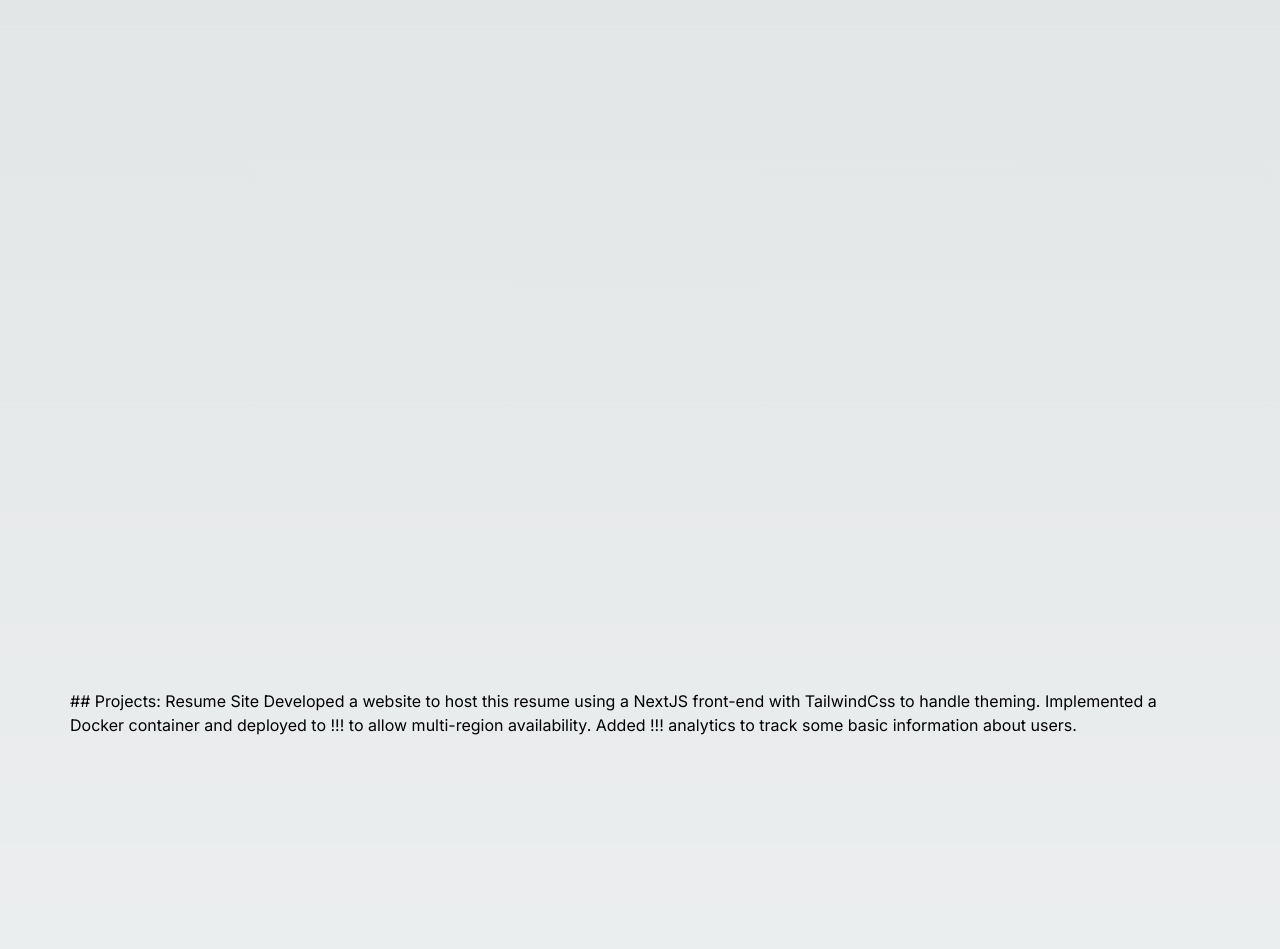
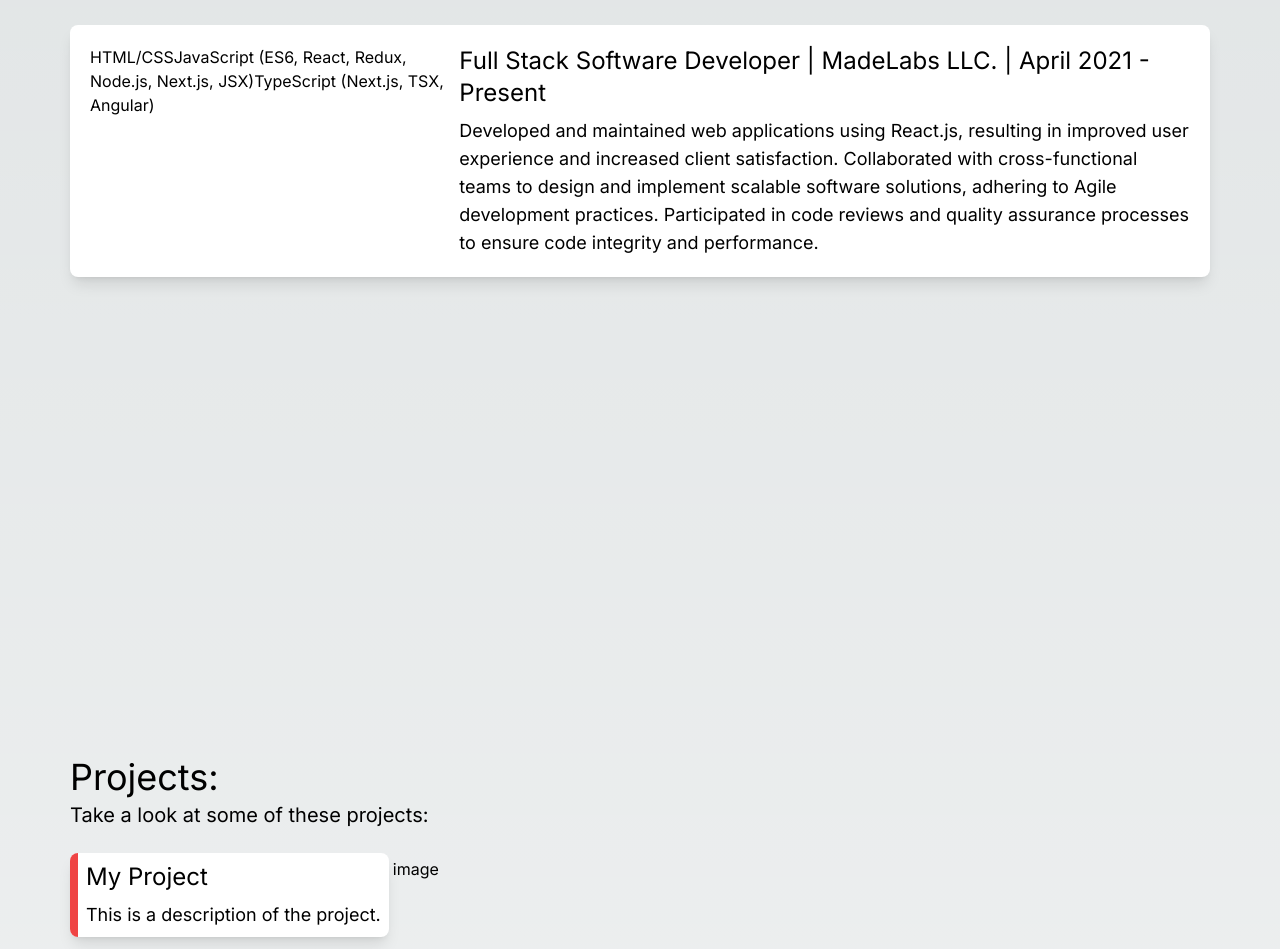
Before and after one commit to wade-loccisano/resume-site, a Next.js app: page / in a window 1280 px wide. Shown: the part 1423-2372 px from the top of the page. Built offline with nearby package versions, Linux system fonts and the light colour scheme.

Commit message:
content: experience and projects.

```diff
--- a/app/layout.tsx
+++ b/app/layout.tsx
@@ -5,7 +5,7 @@ import "./globals.css";
 const inter = Inter({ subsets: ["latin"] });
 
 export const metadata: Metadata = {
-  title: "Create Next App",
+  title: "Wade Loccisano Resume",
   description: "Generated by create next app",
 };
 
@@ -31,7 +31,7 @@ export default function RootLayout({
 export function Header() {
   return (
     // <header className="text-center">
-    <header >
+    <header className="fixed w-full">
       <section id="header-section" className="bg-white min-h-[60px]">
         <div className="flex flex-row justify-between px-[20rem]">
           <div className="p-2 text-xl">
--- a/app/page.tsx
+++ b/app/page.tsx
@@ -87,6 +87,32 @@ const skills = [
       "Experienced with Agile development methodologies",
       "Excellent problem-solving and analytical skills",
     ],
+  },
+];
+
+const experiences = [
+  {
+    titleLine: 'Full Stack Software Developer | MadeLabs LLC. | April 2021 - Present',
+    description: `
+          Developed and maintained web applications using React.js, resulting in improved user experience and increased client satisfaction.
+          Collaborated with cross-functional teams to design and implement scalable software solutions, adhering to Agile development practices.
+          Participated in code reviews and quality assurance processes to ensure code integrity and performance.
+    `,
+    technologies: [
+      "HTML/CSS",
+      "JavaScript (ES6, React, Redux, Node.js, Next.js, JSX)",
+      "TypeScript (Next.js, TSX, Angular)",
+    ],
+  },
+];
+
+const projects = [
+  {
+    name: 'My Project',
+    description: `
+          This is a description of the project.
+    `,
+    image: "image"
   },
 ];
 
@@ -217,22 +243,104 @@ export default function Home() {
       </section>
       <section id="experience-section" className="min-h-screen">
         <div className="custom-max-width">
-          ## Experience:
+          <div id="experience-container" className="flex flex-col py-32">
+            <div className="text-4xl text-center">
+              <h2 className="mb-1">
+                Experience:
+              </h2>
+            </div>
+            {/* <div className="text-xl text-center">
+            <p>
+              A tagline or something?
+              </p>
+            </div> */}
+            <div>
+              {/* Skills scroller */}
+              <div className="py-4 flex flex-col justify-between lg:flex-row">
+                {experiences.map((experience, i) => {
+                  return (
+                    <div key={i} className="py-2 flex">
+                      <div className="rounded-lg shadow-lg bg-white">
+                        <div className="p-4">
+                          <div className="flex flex-col lg:flex-row">
+                            <div className="p-1 text-md basis-1/3">
+                              {experience.technologies}
+                            </div>
+                            <div className="p-1 basis-2/3">
+                              <div className="text-2xl mb-2">
+                                {experience.titleLine}
+                              </div>
+                              <div className="text-lg">
+                                {experience.description}
+                              </div>
+                            </div>
+                          </div>
+                        </div>
+                      </div>
+                    </div>
+                  );
+                })}
+              </div>
+            </div>
+          </div>
+          {/* ## Experience:
           Full Stack Software Developer | MadeLabs LLC. | April 2021 - Present
 
           Developed and maintained web applications using React.js, resulting in improved user experience and increased client satisfaction.
           Collaborated with cross-functional teams to design and implement scalable software solutions, adhering to Agile development practices.
-          Participated in code reviews and quality assurance processes to ensure code integrity and performance.
+          Participated in code reviews and quality assurance processes to ensure code integrity and performance. */}
         </div>
       </section>
       <section id="project-section" className="min-h-screen">
         <div className="custom-max-width">
-          ## Projects:
+          <div id="project-container" className="flex flex-col py-32">
+            <div className="text-4xl">
+              <h2 className="mb-1">
+                Projects:
+              </h2>
+            </div>
+            <div className="text-xl">
+              <p>
+                Take a look at some of these projects:
+              </p>
+            </div>
+            <div>
+              <div className="py-4 flex flex-col justify-between lg:flex-row">
+                {projects.map((project, i) => {
+                  return (
+                    <div key={i} className="py-2 flex">
+                      <div className="">
+                        <div className="">
+                          <div className="flex flex-col lg:flex-row">
+                            <div className="text-md grow-1/3 rounded-lg shadow-lg bg-white flex">
+                              <div className="bg-red-500 w-2 h-full rounded-l-lg"></div>
+                              <div className="p-2 flex flex-col">
+                                <div className="text-2xl mb-2">
+                                  {project.name}
+                                </div>
+                                <div className="text-lg">
+                                  {project.description}
+                                </div>
+                              </div>
+                            </div>
+                            <div className="p-1 grow-2/3">
+                              {project.image}
+                            </div>
+                          </div>
+                        </div>
+                      </div>
+                    </div>
+                  );
+                })}
+              </div>
+            </div>
+          </div>
+          {/* ## Projects:
           Resume Site
 
           Developed a website to host this resume using a NextJS front-end with TailwindCss to handle theming.
           Implemented a Docker container and deployed to !!! to allow multi-region availability.
-          Added !!! analytics to track some basic information about users.
+          Added !!! analytics to track some basic information about users. */}
         </div>
       </section>
       <section id="certification-section" className="min-h-screen">
```
